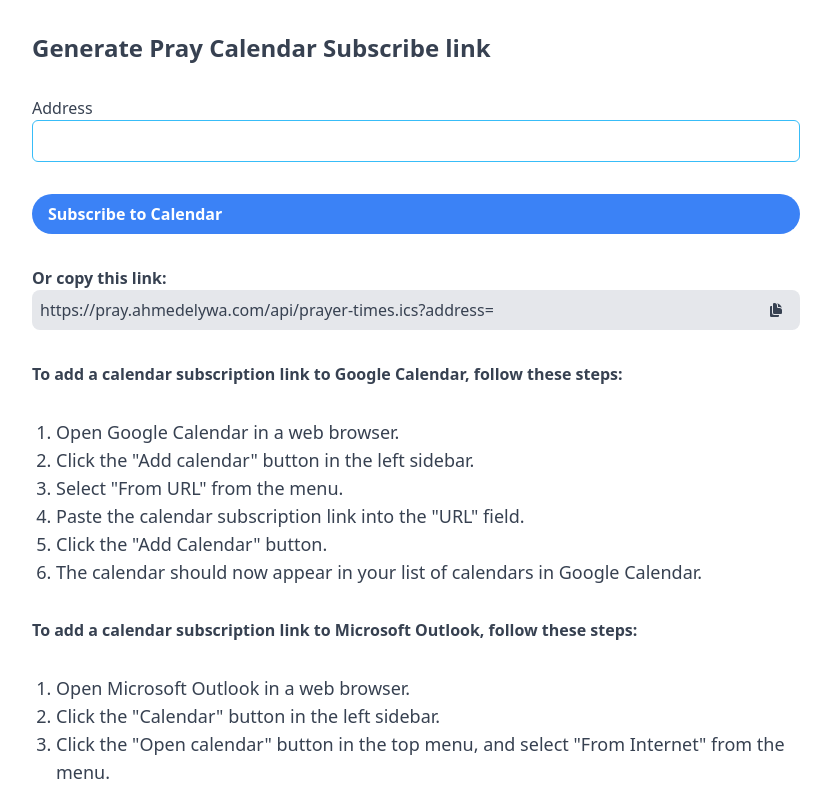
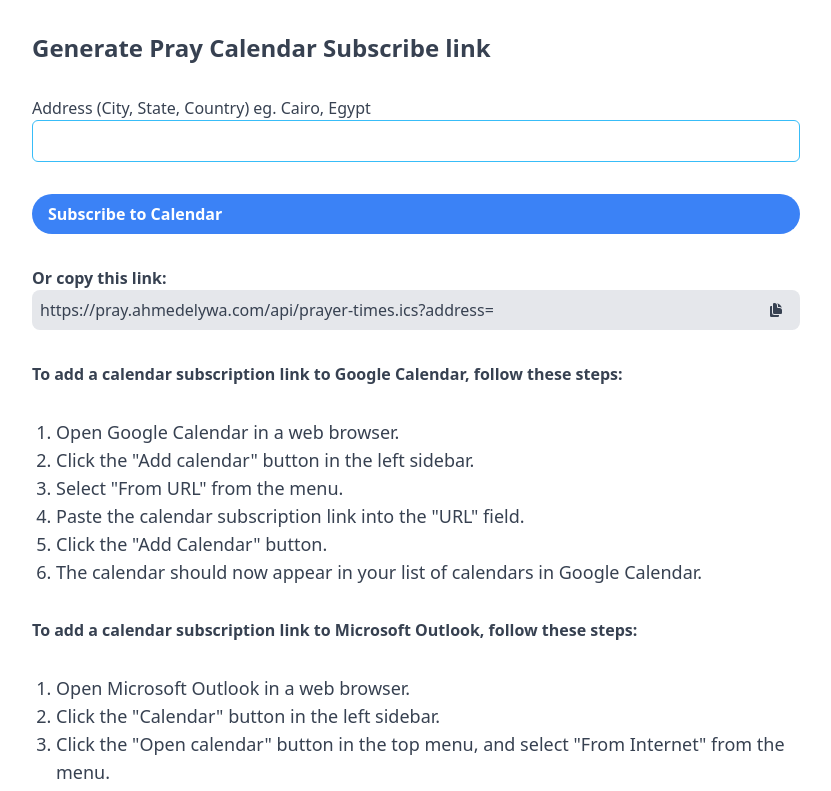
Before and after one commit to AhmedElywa/prayCalendar, a Next.js app: page / in a window 1280 px wide. Shown: the top 791 px of the page, without its empty margins (224-1055 px from the left). Built offline with nearby package versions, Linux system fonts and the light colour scheme.

Commit message:
carete readme

```diff
--- a/src/pages/index.tsx
+++ b/src/pages/index.tsx
@@ -8,7 +8,7 @@ const Index: React.FC = () => {
     <div className="w-full text-gray-700 flex justify-center py-8 flex-col max-w-3xl mx-auto space-y-8">
       <h1 className="font-bold text-2xl">Generate Pray Calendar Subscribe link</h1>
       <label htmlFor="address" className="flex flex-col font-medium text-gray-700 space-2-8">
-        Address
+        Address (City, State, Country) eg. Cairo, Egypt
         <input
           id="address"
           name="address"
```
Also changed, not shown: 1 other file (tests, documents, lock files or other folders).
